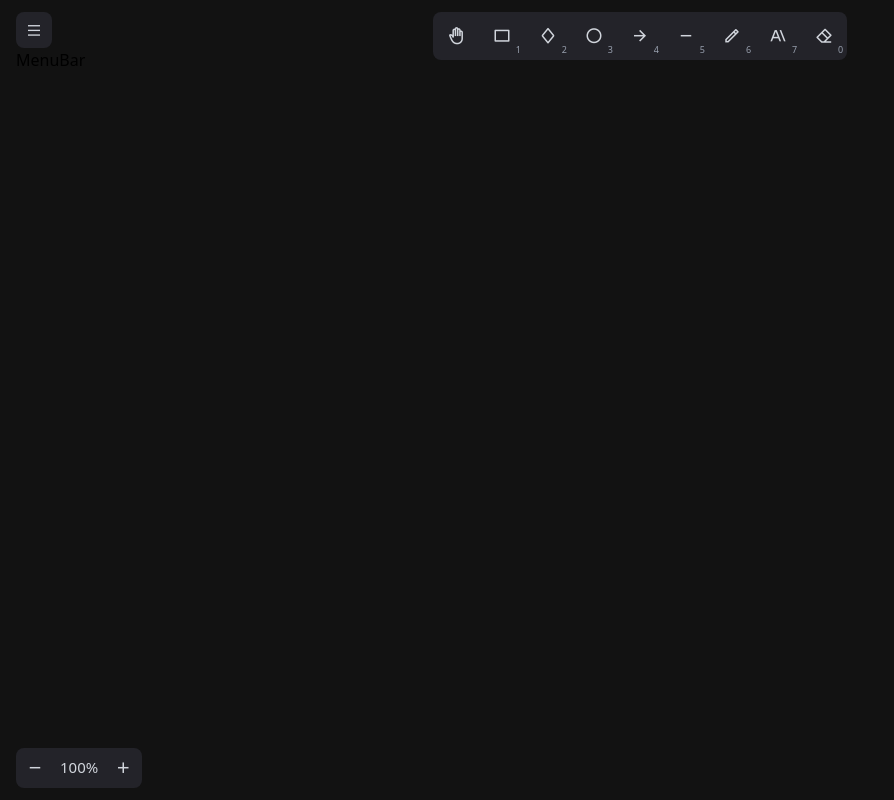
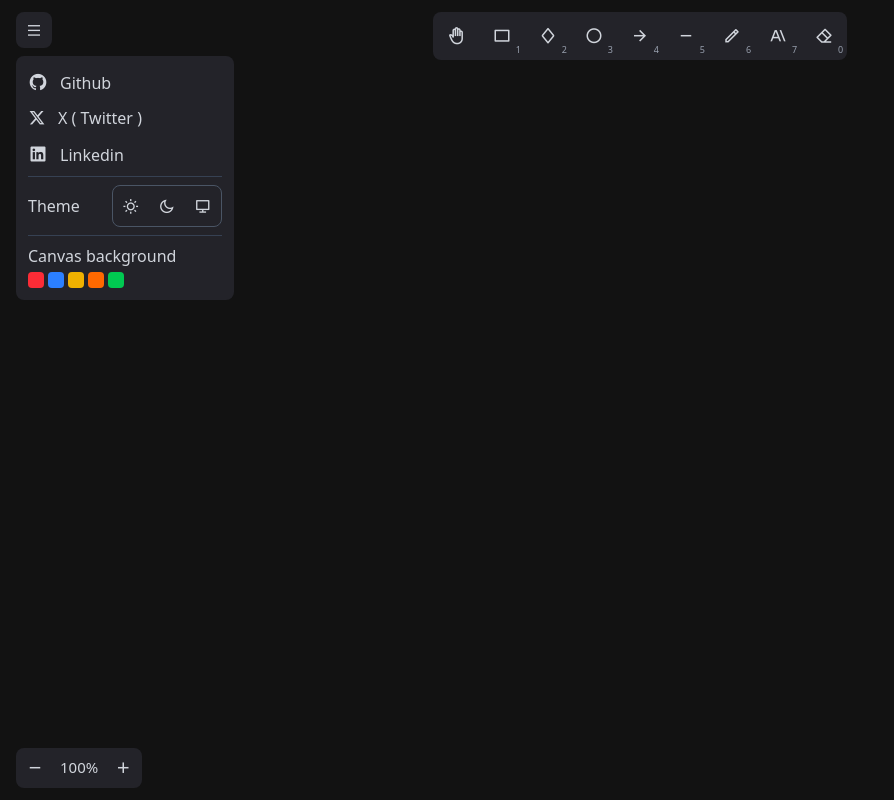
Before and after one commit to Dhruva16630/Excalidraw-Nextjs, a Next.js app: page / in a window 1280 px wide. Both pictures are taken after a click on the button 34 px from the left and 30 px from the top of the page. Shown: the whole page, without its empty margins (0-894 px from the left). Built offline with nearby package versions, Linux system fonts and the light colour scheme.

Commit message:
Finished menu button

```diff
--- a/app/components/MenuBar.tsx
+++ b/app/components/MenuBar.tsx
@@ -1,9 +1,32 @@
 import React from 'react'
 
 const MenuBar = () => {
-  return (
-    <div className='fixed left-4 top-12'>MenuBar</div>
-  )
+    return (
+        <div className='fixed left-4 top-14 bg-[#232329] text-gray-300 p-3 rounded-lg flex flex-col gap-2 '>
+            <h5><i className='ri-github-fill mr-3 text-xl'></i>Github</h5>
+            <h5><i className='ri-twitter-x-fill mr-3 text-lg'></i>X ( Twitter )</h5>
+            <h5><i className='ri-linkedin-box-fill mr-3 text-xl '></i>Linkedin</h5>
+            <hr className='border-gray-700' />
+            <div className='flex flex-row items-center'>
+                Theme
+                <div className='ml-8 flex gap-2 border border-gray-600 p-1 rounded-lg'>
+                    <i className='ri-sun-line px-1.5 py-1'></i> <i className='ri-moon-line px-1.5 py-1'></i><i className='ri-computer-line px-1.5 py-1'></i>
+                </div>
+            </div>
+            <hr className='border-gray-700' />
+            <div>
+                Canvas background
+                <div className='flex gap-1 mt-1'>
+                    <div className='w-4 h-4 bg-red-500 rounded'></div>
+                    <div className='w-4 h-4 bg-blue-500 rounded'></div>
+                    <div className='w-4 h-4 bg-yellow-500 rounded'></div>
+                    <div className='w-4 h-4 bg-orange-500 rounded'></div>
+                    <div className='w-4 h-4 bg-green-500 rounded'></div>
+                </div>
+
+            </div>
+        </div>
+    )
 }
 
 export default MenuBar;
```
